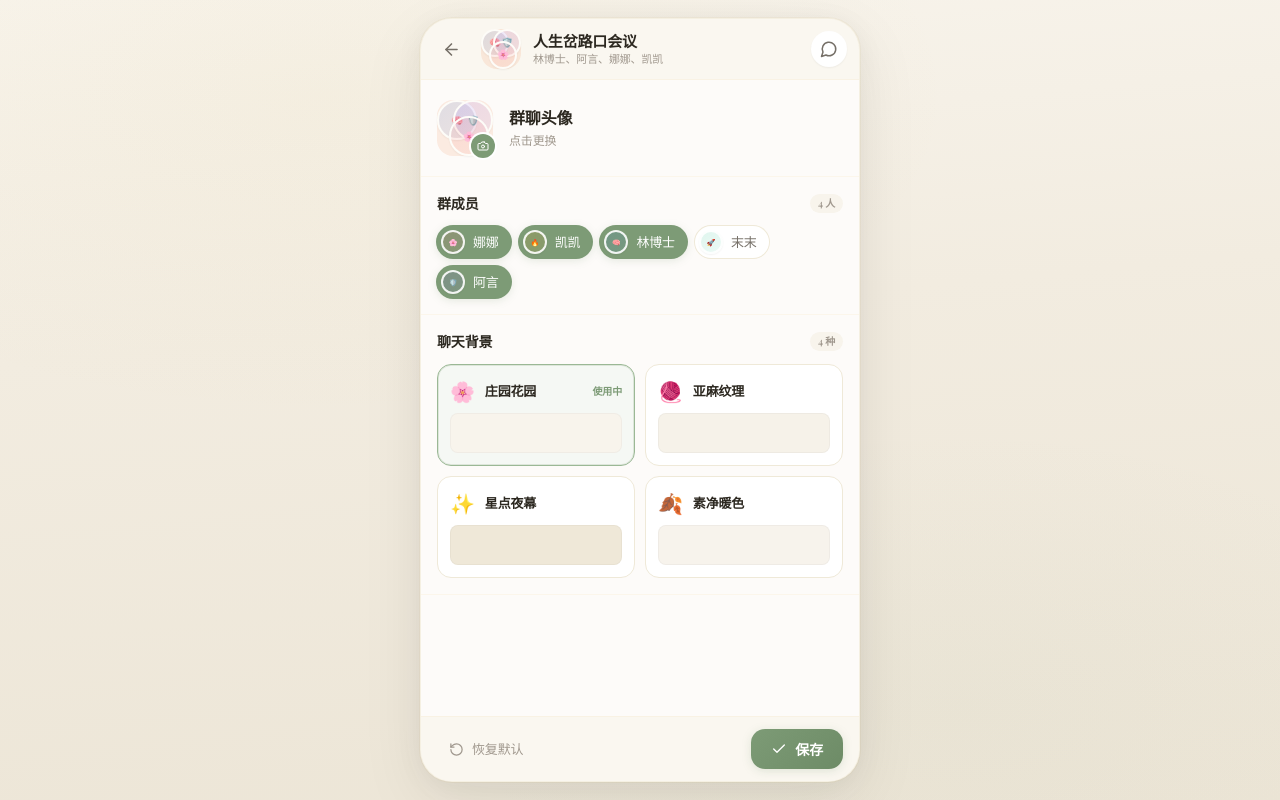
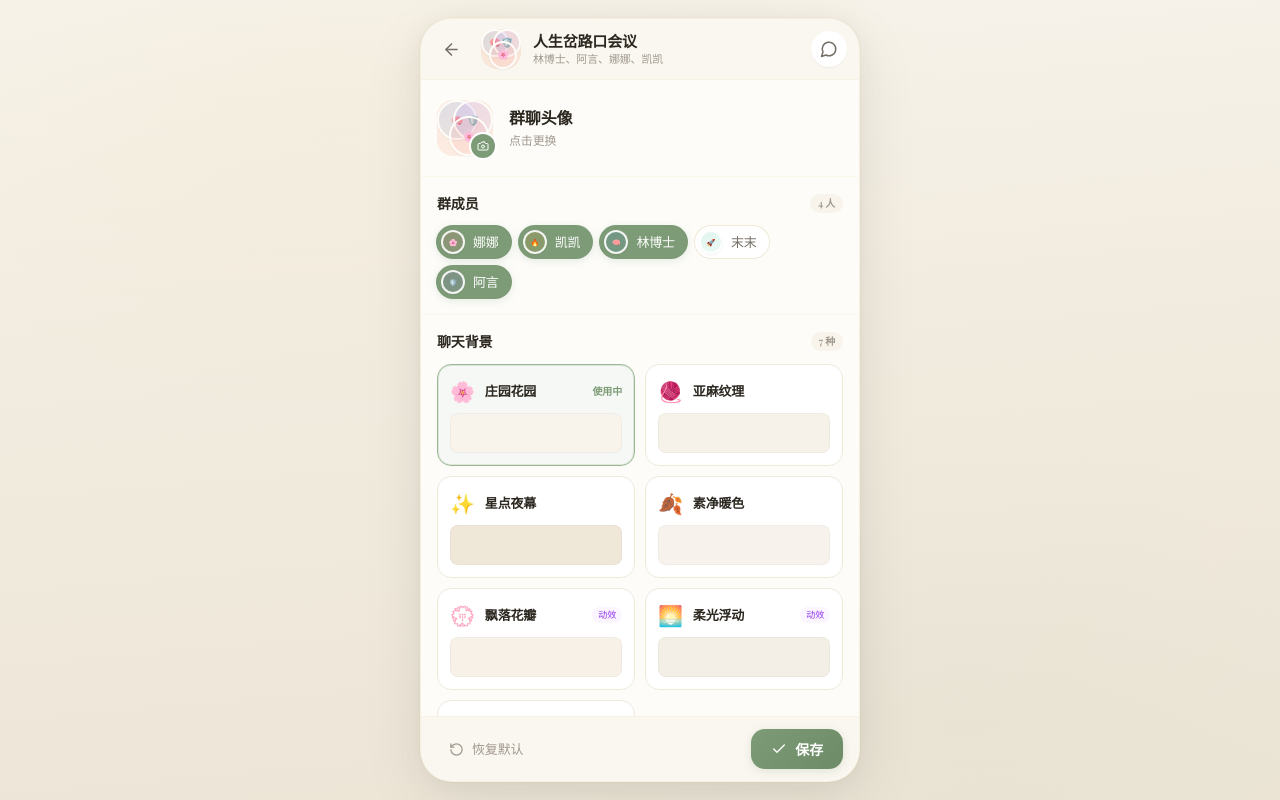
Before and after one commit to ziki0621/zikis-friends-garden, a Next.js app: page /ai-friends/settings/crossroads in a window 1280 px wide. Built offline with nearby package versions, Linux system fonts and the light colour scheme; a web font is replaced by a local one.

Commit message:
💫 三种动效聊天背景 — 飘落花瓣/柔光浮动/星辰流转

```diff
--- a/app/globals.css
+++ b/app/globals.css
@@ -189,6 +189,106 @@ a {
   background-image:
     radial-gradient(ellipse 50% 20% at 50% 2%, rgba(255,251,240,0.5), transparent);
   background-size: 100% 100%;
+}
+
+/* ═══════════════════════════════════════════
+   聊天壁纸 · 动效背景
+   ═══════════════════════════════════════════ */
+
+/* 花瓣飘落 */
+.chat-wallpaper-sakura {
+  background-color: #f8f1e8;
+  background-image:
+    radial-gradient(ellipse 50% 20% at 50% 2%, rgba(245,225,210,0.7), transparent);
+  background-size: 100% 100%;
+  position: relative;
+  overflow: hidden;
+}
+.chat-wallpaper-sakura::before {
+  content: "";
+  position: absolute;
+  inset: 0;
+  pointer-events: none;
+  z-index: 0;
+  background-image:
+    radial-gradient(circle at 12% -5%, rgba(245,180,170,0.5) 0, transparent 8%),
+    radial-gradient(circle at 35% -3%, rgba(250,200,180,0.4) 0, transparent 5%),
+    radial-gradient(circle at 58% -6%, rgba(245,185,175,0.45) 0, transparent 7%),
+    radial-gradient(circle at 75% -2%, rgba(248,195,185,0.38) 0, transparent 6%),
+    radial-gradient(circle at 90% -4%, rgba(245,180,170,0.42) 0, transparent 7%);
+  animation: sakura-fall 8s linear infinite;
+}
+@keyframes sakura-fall {
+  0% { background-position: 0% 0%, 0% 0%, 0% 0%, 0% 0%, 0% 0%; opacity: 0; }
+  20% { opacity: 1; }
+  80% { opacity: 1; }
+  100% { background-position: 8% 110%, 3% 115%, -5% 112%, 7% 108%, -3% 114%; opacity: 0; }
+}
+
+/* 浮动光点 */
+.chat-wallpaper-aurora {
+  background-color: #f4efe6;
+  background-image:
+    radial-gradient(ellipse 60% 30% at 30% 15%, rgba(184,150,62,0.06), transparent),
+    radial-gradient(ellipse 50% 30% at 70% 80%, rgba(125,155,118,0.04), transparent);
+  background-size: 100% 100%;
+}
+.chat-wallpaper-aurora::before {
+  content: "";
+  position: absolute;
+  inset: 0;
+  pointer-events: none;
+  z-index: 0;
+  background:
+    radial-gradient(circle at 20% 30%, rgba(212,184,96,0.15) 0, transparent 12px),
+    radial-gradient(circle at 60% 50%, rgba(184,150,62,0.1) 0, transparent 10px),
+    radial-gradient(circle at 85% 25%, rgba(212,184,96,0.12) 0, transparent 14px),
+    radial-gradient(circle at 40% 70%, rgba(184,150,62,0.08) 0, transparent 8px),
+    radial-gradient(circle at 10% 65%, rgba(212,184,96,0.1) 0, transparent 11px);
+  background-size: 140% 140%;
+  animation: aurora-drift 12s ease-in-out infinite;
+}
+@keyframes aurora-drift {
+  0%, 100% { background-position: 0% 0%; opacity: 0.5; }
+  25% { background-position: 3% 2%; opacity: 0.8; }
+  50% { background-position: 0% 4%; opacity: 0.6; }
+  75% { background-position: -3% 2%; opacity: 0.9; }
+}
+
+/* 星点旋转 */
+.chat-wallpaper-cosmos {
+  background-color: #f5f0e5;
+  background-image:
+    radial-gradient(ellipse 50% 20% at 50% 3%, rgba(248,240,225,0.8), transparent);
+  background-size: 100% 100%;
+}
+.chat-wallpaper-cosmos::before {
+  content: "";
+  position: absolute;
+  inset: 0;
+  pointer-events: none;
+  z-index: 0;
+  background:
+    radial-gradient(circle at 15% 18%, rgba(140,120,90,0.08) 0, transparent 2.5px),
+    radial-gradient(circle at 30% 25%, rgba(140,120,90,0.06) 0, transparent 1.5px),
+    radial-gradient(circle at 45% 12%, rgba(140,120,90,0.09) 0, transparent 2px),
+    radial-gradient(circle at 60% 22%, rgba(140,120,90,0.05) 0, transparent 3px),
+    radial-gradient(circle at 78% 16%, rgba(140,120,90,0.07) 0, transparent 1.8px),
+    radial-gradient(circle at 8% 45%, rgba(140,120,90,0.06) 0, transparent 2px),
+    radial-gradient(circle at 22% 38%, rgba(140,120,90,0.08) 0, transparent 2.5px),
+    radial-gradient(circle at 48% 42%, rgba(140,120,90,0.05) 0, transparent 1.5px),
+    radial-gradient(circle at 68% 36%, rgba(140,120,90,0.07) 0, transparent 2px),
+    radial-gradient(circle at 82% 44%, rgba(140,120,90,0.06) 0, transparent 2.5px),
+    radial-gradient(circle at 18% 68%, rgba(140,120,90,0.07) 0, transparent 2px),
+    radial-gradient(circle at 42% 72%, rgba(140,120,90,0.05) 0, transparent 1.5px),
+    radial-gradient(circle at 65% 64%, rgba(140,120,90,0.08) 0, transparent 2px),
+    radial-gradient(circle at 88% 68%, rgba(140,120,90,0.06) 0, transparent 2.5px);
+  background-size: 200% 200%;
+  animation: cosmos-spin 20s linear infinite;
+}
+@keyframes cosmos-spin {
+  0% { background-position: 0% 0%; }
+  100% { background-position: 5% 5%; }
 }
 
 /* ═══════════════════════════════════════════
--- a/components/ai-friends/AIFriendSettingsPage.tsx
+++ b/components/ai-friends/AIFriendSettingsPage.tsx
@@ -170,7 +170,7 @@ export function AIFriendSettingsPage({ group }: { group: FriendChatGroup }) {
           <div className="border-b border-gold-200/20 px-4 py-4">
             <div className="mb-3 flex items-center justify-between">
               <h2 className="text-[14px] font-semibold text-ink-deep">聊天背景</h2>
-              <span className="rounded-full bg-manor-100 px-2 py-0.5 text-[10px] font-semibold text-ink-muted">4 种</span>
+              <span className="rounded-full bg-manor-100 px-2 py-0.5 text-[10px] font-semibold text-ink-muted">{wallpapers.length} 种</span>
             </div>
             <div className="grid grid-cols-2 gap-2.5">
               {wallpapers.map((wp) => {
@@ -178,7 +178,11 @@ export function AIFriendSettingsPage({ group }: { group: FriendChatGroup }) {
                 return (
                   <button
                     key={wp.id}
-                    className={`rounded-[14px] border p-3 text-left transition-all ${active ? "border-sage-400 bg-sage-50 shadow-[inset_0_0_0_1px_rgba(125,155,118,0.2)]" : "border-manor-200 bg-white hover:border-gold-300"}`}
+                    className={`rounded-[14px] border p-3 text-left transition-all relative ${
+                      active
+                        ? "border-sage-400 bg-sage-50 shadow-[inset_0_0_0_1px_rgba(125,155,118,0.2)]"
+                        : "border-manor-200 bg-white hover:border-gold-300"
+                    }`}
                     onClick={() => {
                       setWallpaper(wp.id);
                       setActiveWallpaper(wp.id);
@@ -188,10 +192,26 @@ export function AIFriendSettingsPage({ group }: { group: FriendChatGroup }) {
                     <div className="flex items-center gap-2.5">
                       <span className="text-xl">{wp.emoji}</span>
                       <span className="text-[13px] font-semibold text-ink-deep">{wp.label}</span>
-                      {active && <span className="ml-auto text-[10px] text-sage-500 font-semibold">使用中</span>}
+                      {wp.animated && (
+                        <span className="text-[9px] font-medium text-purple-600 bg-purple-50 rounded-full px-1.5 py-px ml-auto">动效</span>
+                      )}
+                      {active && !wp.animated && (
+                        <span className="ml-auto text-[10px] text-sage-500 font-semibold">使用中</span>
+                      )}
+                      {active && wp.animated && (
+                        <span className="text-[9px] text-sage-500 font-semibold">✓</span>
+                      )}
                     </div>
                     <div
-                      className={`mt-2 h-10 rounded-[8px] border border-black/[0.03] ${wp.id === "garden" ? "bg-[#f8f4ec]" : wp.id === "linen" ? "bg-[#f6f2e9]" : wp.id === "stars" ? "bg-[#efe8d8]" : "bg-[#f7f3ec]"}`}
+                      className={`mt-2 h-10 rounded-[8px] border border-black/[0.03] ${
+                        wp.id === "garden" ? "bg-[#f8f4ec]" :
+                        wp.id === "linen" ? "bg-[#f6f2e9]" :
+                        wp.id === "sakura" ? "bg-[#f8f1e8]" :
+                        wp.id === "aurora" ? "bg-[#f4efe6]" :
+                        wp.id === "cosmos" ? "bg-[#f5f0e5]" :
+                        wp.id === "stars" ? "bg-[#efe8d8]" :
+                        "bg-[#f7f3ec]"
+                      }`}
                     />
                   </button>
                 );
--- a/components/ai-friends/AIFriendsChatRoom.tsx
+++ b/components/ai-friends/AIFriendsChatRoom.tsx
@@ -407,7 +407,7 @@ export function AIFriendsChatRoom({ group }: { group: FriendChatGroup }) {
         {/* ═══ 消息区 ═══ */}
         <section
           ref={scrollRef}
-          className={`${wallpaper} soft-scrollbar min-h-0 flex-1 space-y-2 overflow-y-auto px-3.5 py-4`}
+          className={`${wallpaper} soft-scrollbar min-h-0 flex-1 space-y-2 overflow-y-auto overflow-x-hidden px-3.5 py-4 relative`}
           onScroll={() => {
             const el = scrollRef.current;
             if (!el) return;
--- a/components/ai-friends/wallpaperStorage.ts
+++ b/components/ai-friends/wallpaperStorage.ts
@@ -1,10 +1,13 @@
 const KEY = "ziki-wallpaper-v1";
 
 export const wallpapers = [
-  { id: "garden", label: "庄园花园", emoji: "🌸" },
-  { id: "linen", label: "亚麻纹理", emoji: "🧶" },
-  { id: "stars", label: "星点夜幕", emoji: "✨" },
-  { id: "plain", label: "素净暖色", emoji: "🍂" }
+  { id: "garden", label: "庄园花园", emoji: "🌸", animated: false },
+  { id: "linen", label: "亚麻纹理", emoji: "🧶", animated: false },
+  { id: "stars", label: "星点夜幕", emoji: "✨", animated: false },
+  { id: "plain", label: "素净暖色", emoji: "🍂", animated: false },
+  { id: "sakura", label: "飘落花瓣", emoji: "💮", animated: true },
+  { id: "aurora", label: "柔光浮动", emoji: "🌅", animated: true },
+  { id: "cosmos", label: "星辰流转", emoji: "🌌", animated: true }
 ] as const;
 
 export type WallpaperId = (typeof wallpapers)[number]["id"];
@@ -25,6 +28,7 @@ export function setWallpaper(id: WallpaperId) {
 
 export function getWallpaperClass(): string {
   const id = getWallpaper();
-  if (id === "garden") return "chat-wallpaper";
-  return `chat-wallpaper-${id}`;
+  const wp = wallpapers.find((w) => w.id === id);
+  if (!wp || wp.id === "garden") return "chat-wallpaper";
+  return `chat-wallpaper-${wp.id}`;
 }
```
